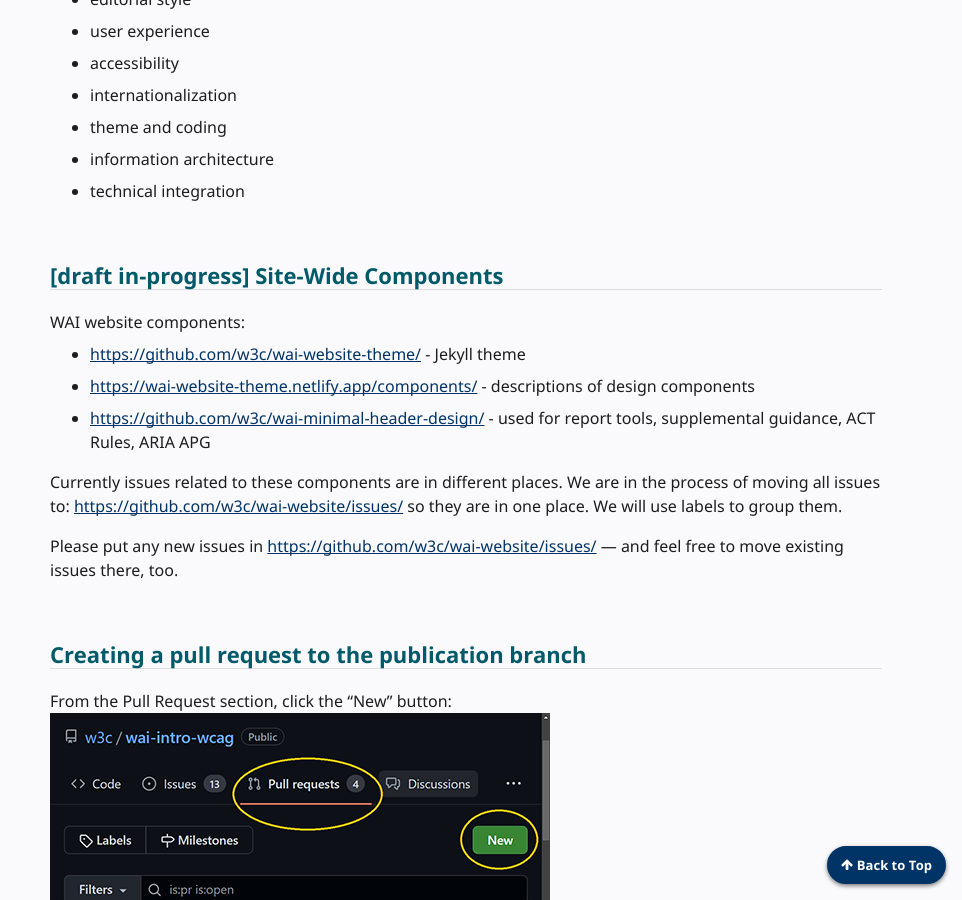
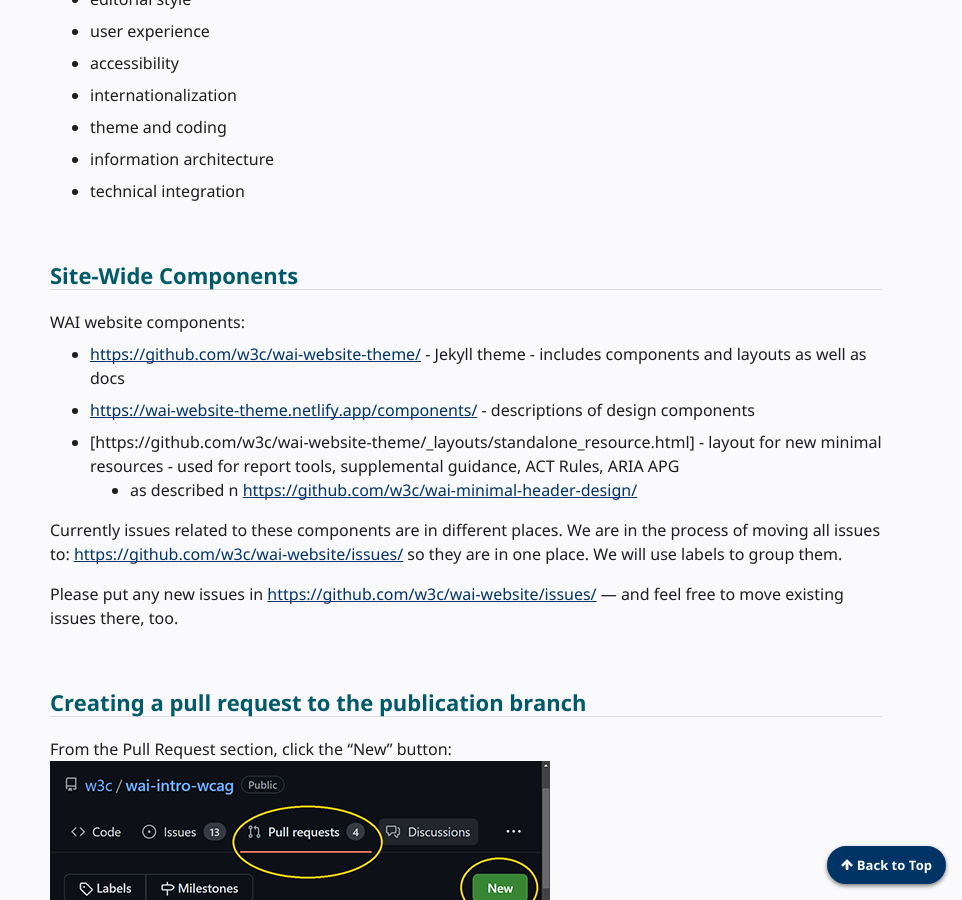
Before and after one commit to w3c/wai-website-theme, a Jekyll site: the page built from content/workflow.md, in a window 1280 px wide and 900 px high, scrolled down 2692 px. Shown: the whole window, without its empty margins (318-1280 px from the left). Built offline with Jekyll 4.4.1, drawn with Linux system fonts in a browser that asks for light colours; cached includes are drawn as plain includes; comment, search, counter and statistics services are not loaded; some of the changed text lies outside the part shown.

Commit message:
Update shared components

```diff
--- a/content/workflow.md
+++ b/content/workflow.md
@@ -76,13 +76,14 @@
 * information architecture
 * technical integration
 
-## [draft in-progress] Site-Wide Components {#components}
+## Site-Wide Components {#components}
 
 WAI website components:
 
-* [https://github.com/w3c/wai-website-theme/](https://github.com/w3c/wai-website-theme/) - Jekyll theme
+* [https://github.com/w3c/wai-website-theme/](https://github.com/w3c/wai-website-theme/) - Jekyll theme - includes components and layouts as well as docs
 * [https://wai-website-theme.netlify.app/components/](https://wai-website-theme.netlify.app/components/) - descriptions of design components
-* [https://github.com/w3c/wai-minimal-header-design/](https://github.com/w3c/wai-minimal-header-design/) - used for report tools, supplemental guidance, ACT Rules, ARIA APG
+* [https://github.com/w3c/wai-website-theme/_layouts/standalone_resource.html] - layout for new minimal resources - used for report tools, supplemental guidance, ACT Rules, ARIA APG
+  * as described n [https://github.com/w3c/wai-minimal-header-design/](https://github.com/w3c/wai-minimal-header-design/)
 
 Currently issues related to these components are in different places. We are in the process of moving all issues to: [https://github.com/w3c/wai-website/issues/](https://github.com/w3c/wai-website/issues/) so they are in one place. We will use labels to group them.
 
```
